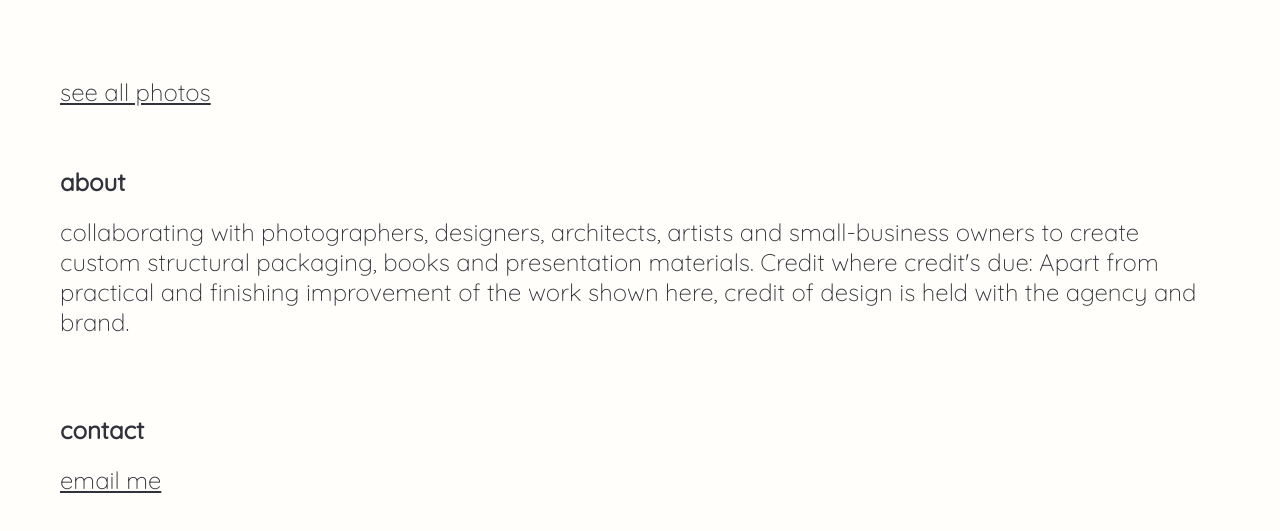
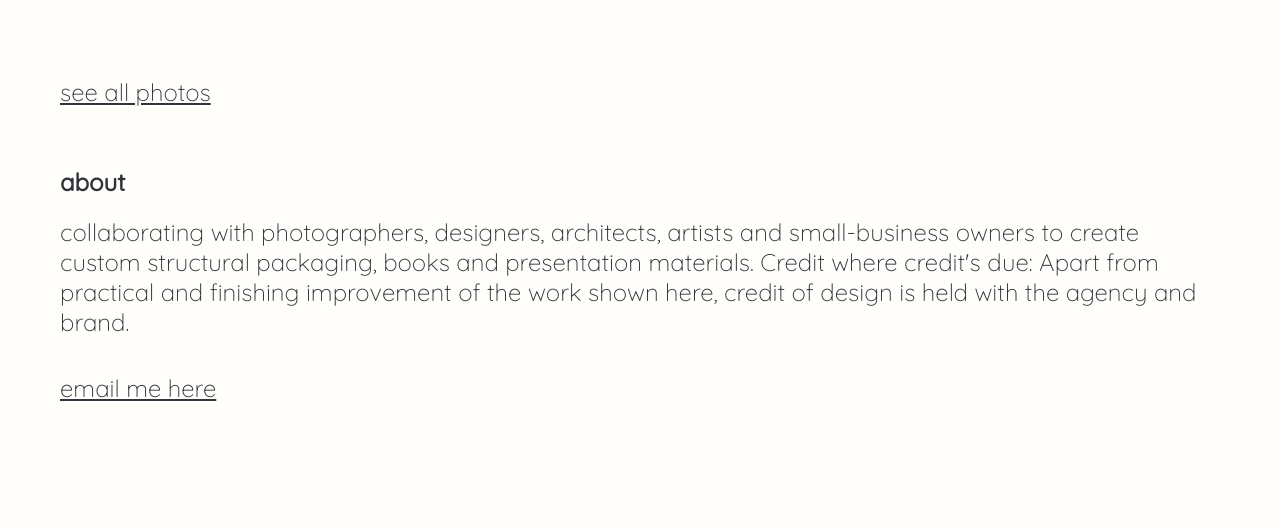
Before and after one commit to sarahtanfield/sarah, a plain HTML site: page index.html in a window 1280 px wide. Shown: the part 173-704 px from the top of the page. Drawn offline with Linux system fonts and the light colour scheme; a script that the page names is missing; a web font is replaced by a local one.

Commit message:
email update

```diff
--- a/index.html
+++ b/index.html
@@ -94,9 +94,9 @@
             </span>
 
 
-            <p class="marginTopLarge font-bold">contact</p>
+
             <span class="about-long marginBottomLarge">
-                <p><a href="mailto:hello@sarahtanfield.nz">email me</a></p>
+                <p><a href="mailto:hello@sarahtanfield.nz">email me here</a></p>
             </span>
         </main>
 
```
